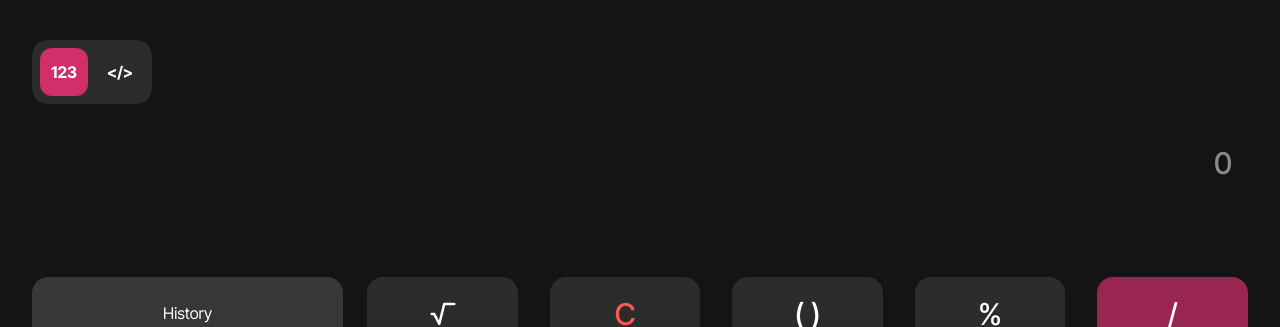
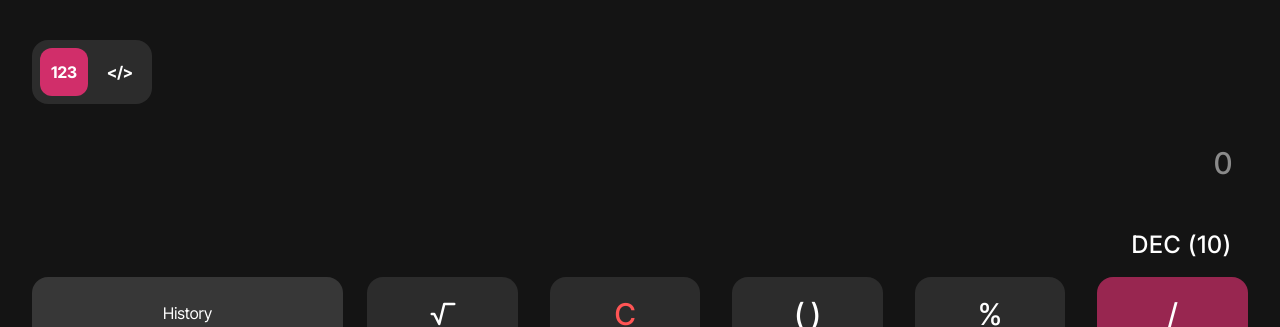
Before and after one commit to vrckomark/kalkulator-ors, a React (Vite) app: page / in a window 1280 px wide. Shown: the top 327 px of the page. Built offline with nearby package versions, Linux system fonts and the light colour scheme.

Commit message:
show selected system

```diff
--- a/src/components/ResultScreen/index.tsx
+++ b/src/components/ResultScreen/index.tsx
@@ -1,12 +1,16 @@
 import { useContext } from "react";
 import { modeContext } from "../../contexts/ModeContext";
+import { systemValues } from "../../consts/symbols";
 
 const ResultScreen = () => {
-  const { expression, mode } = useContext(modeContext);
+  const { expression, mode, selectedSystem: system } = useContext(modeContext);
   return (
-    <div className="w-full flex justify-center gap-4 items-end flex-col h-full pr-4">
+    <div className="w-full relative flex justify-center gap-4 items-end flex-col h-full pr-4">
       <p className="text-[44px] font-medium">{expression[mode]}</p>
       <p className="text-3xl opacity-50 font-medium">{0}</p>
+      <p className="absolute right-0 bottom-0 text-2xl font-medium p-4 tracking-wider">
+        {system} ({systemValues[system]})
+      </p>
     </div>
   );
 };
--- a/src/contexts/ModeContext.tsx
+++ b/src/contexts/ModeContext.tsx
@@ -23,11 +23,13 @@ export const modeContext = createContext<{
     numeric: string;
     systemic: string;
   };
+  selectedSystem: SystemType;
   selectMode: (mode: ModeType) => void;
   clearExpression: () => void;
   addToExpression: (value: string) => void;
 }>({
   mode: modes.NUMERIC,
+  selectedSystem: SYSTEMS.DEC,
   selectMode: () => {},
   expression: {
     numeric: "",
@@ -163,6 +165,7 @@ const ModeContext: React.FC<ModeContextProps> = ({ children }) => {
           expression,
           addToExpression,
           clearExpression,
+          selectedSystem,
         }}
       >
         {children}
```
